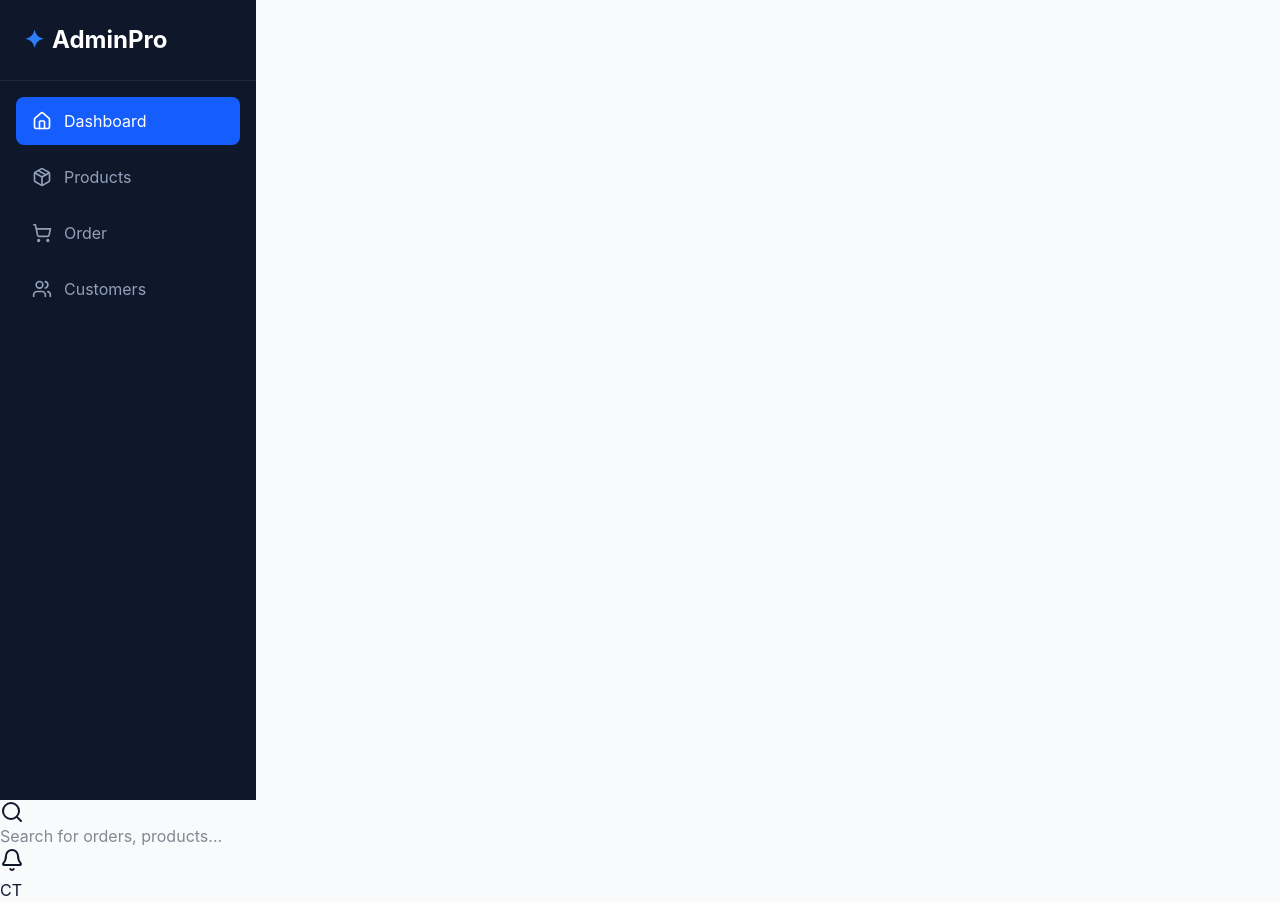
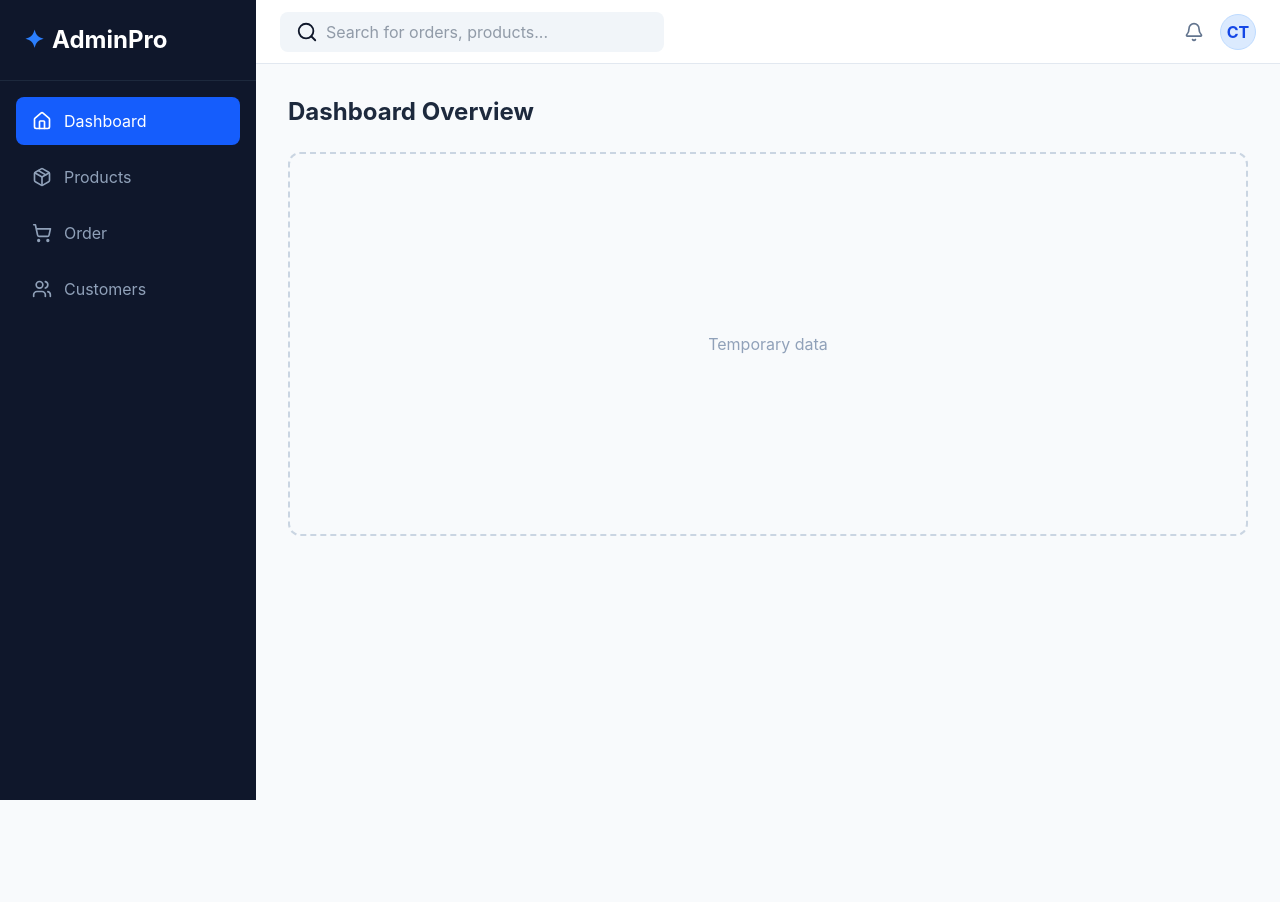
Before and after one commit to calvinthen/e-commerce-dashboard-v1, a React (Vite) app: page / in a window 1280 px wide. After the commit the page ends 800 px from the top, so only its background shows below. Built offline with nearby package versions, Linux system fonts and the light colour scheme.

Commit message:
add topbar and styling

```diff
--- a/src/App.tsx
+++ b/src/App.tsx
@@ -3,10 +3,23 @@ import Topbar from "./components/Topbar"
 
 function App() {
   return (
-    <div className="">
+    <div className="flex h-screen bg-slate-50 overflow-hidden">
       <Sidebar/>
 
-      <Topbar/>
+      <div className="flex-1 flex flex-col">
+         <Topbar/>
+
+         <main className="flex-1 overflow-y-auto p-8">
+            <h1 className="text-2xl font-bold text-slate-800 mb-6">
+              Dashboard Overview
+            </h1>
+
+            <div className="h-96 border-2 border-dashed border-slate-300 rounded-xl flex items-center justify-center text-slate-400">
+              Temporary data
+            </div>
+         </main>
+      </div>
+
     </div>
   )
 }
--- a/src/components/Topbar.tsx
+++ b/src/components/Topbar.tsx
@@ -2,22 +2,23 @@ import { Bell, Search } from "lucide-react";
 
 const Topbar = () => {
     return (
-        <header>
+        <header className="h-16 bg-white border-b border-slate-200 flex items-center justify-between px-6">
 
             {/* Search Bar */}
-            <div>
+            <div className="flex items-center bg-slate-100 px-4 py-2 rounded-lg w-96 focus-within:ring-2 ring-blue-500 transition">
                 <Search/>
                 <input type="text"
                 placeholder="Search for orders, products..."
+                className="bg-transparent border-none outline-none ml-2 w-full text-slate-700"
                 />
             </div>
 
-            <div>
-                <button>
-                    <Bell/>
+            <div className="flex items-center gap-4 text-slate-500">
+                <button className="hover:text-blue-600 transition">
+                    <Bell size={20}/>
                 </button>
 
-                <div>
+                <div className="h-9 w-9 bg-blue-100 text-blue-700 rounded-full flex items-center justify-center font-bold border border-blue-200 cursor-pointer">
                     CT
                 </div>
             </div>
```
